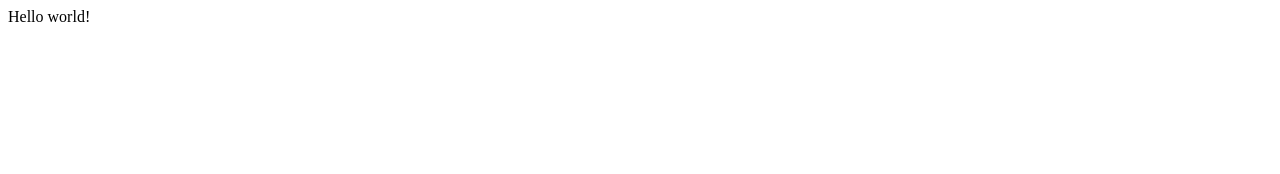
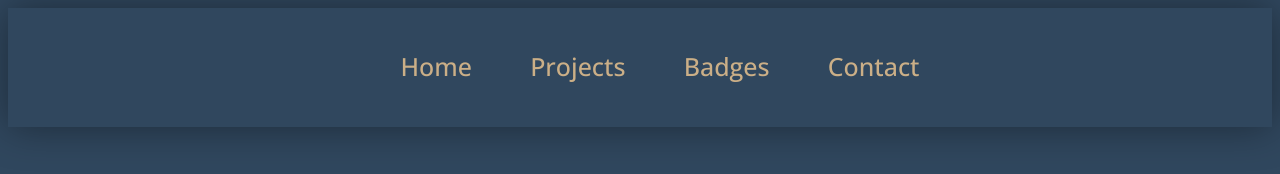
Before and after one commit to Skiryy/HTMLCSS2, a plain HTML site: page index.html in a window 1280 px wide. Drawn offline with nearby package versions, Linux system fonts and the light colour scheme.

Commit message:
Added the menu & base CSS

```diff
--- a/index.html
+++ b/index.html
@@ -4,8 +4,30 @@
     <meta charset="utf-8">
     <title>Home</title>
     <link rel="stylesheet" href="opmaak.css" type="text/css">
+    <link rel="preconnect" href="https://fonts.googleapis.com">
+    <link rel="preconnect" href="https://fonts.gstatic.com" crossorigin>
+    <link href="https://fonts.googleapis.com/css2?family=Open+Sans:wght@500&display=swap" rel="stylesheet">
   </head>
   <body>
-    Hello world!
+    <header>
+    </header>
+    <nav>
+      <div class="menu">
+        <ul>
+          <li><a href="index.html">Home</a></li>
+          <li><a href="projects.html">Projects</a></li>
+          <li><a href="badges.html">Badges</a></li>
+          <li><a href="contact.html">Contact</a></li>
+        </ul>
+      </div>
+    </nav>
+    <article>
+      <section>
+      </section>
+    </article>
+    <aside>
+    </aside>
+    <footer>
+    </footer>
   </body>
 </html>
--- a/opmaak.css
+++ b/opmaak.css
@@ -0,0 +1,51 @@
+body{
+  font-family: 'Open Sans', sans-serif;
+  background-color: #30475E;
+}
+
+nav{
+  display: flex;
+  padding: 2% 6%;
+  justify-content: space-between;
+  align-items: center;
+  box-shadow: 0 0 40px rgba(0, 0, 0, 0.4)
+}
+.menu{
+  flex: 1;
+  text-align: center;
+}
+
+.menu ul li{
+  list-style: none;
+  display: inline-block;
+  padding: 0px 12px;
+  position: relative;
+}
+
+.menu ul li a{
+  color: #CBAF87;
+  text-decoration: none;
+  font-size: 25px;
+}
+
+.menu ul li::after{
+  content: '';
+  width: 0%;
+  height: 2px;
+  background: #E7DEC8;
+  display: block;
+  margin: auto;
+  transition: 0.6s;
+
+}
+.menu ul li:hover::after{
+  width: 100%;
+}
+.menu ul li a:hover{
+  content: '';
+  color: #E7DEC8;
+}
+.menu li a{
+  margin-right: 15px;
+  margin-left: 15px;
+}
```
Also changed, not shown: badges.html (added), contact.html (added), projects.html (added).
